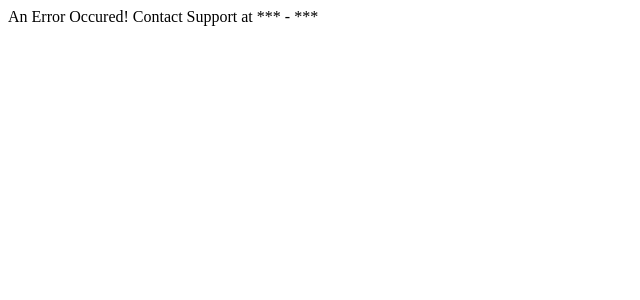
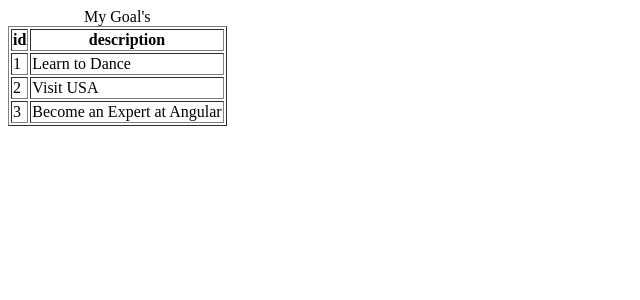
Before and after one commit to eveningstar33/GoalTracker, an Angular app in the folder goal/: page /goals in a window 1280 px wide. Shown: the top 300 px of the page, without its empty margins (0-640 px from the left). Built offline with nearby package versions, Linux system fonts and the light colour scheme.

Commit message:
Added ListGoals Component

```diff
--- a/goal/src/app/app-routing.module.ts
+++ b/goal/src/app/app-routing.module.ts
@@ -3,6 +3,7 @@
 import { LoginComponent } from './login/login.component';
 import { WelcomeComponent } from './welcome/welcome.component';
 import { ErrorComponent } from './error/error.component';
+import { ListGoalsComponent } from './list-goals/list-goals.component';
 
 const routes: Routes = [
   {
@@ -18,6 +19,10 @@
     component: WelcomeComponent
   },
   {
+    path: 'goals',
+    component: ListGoalsComponent
+  },
+  {
     path: '**',
     component: ErrorComponent
   }
--- a/goal/src/app/app.module.ts
+++ b/goal/src/app/app.module.ts
@@ -7,13 +7,15 @@
 import { WelcomeComponent } from './welcome/welcome.component';
 import { LoginComponent } from './login/login.component';
 import { ErrorComponent } from './error/error.component';
+import { ListGoalsComponent } from './list-goals/list-goals.component';
 
 @NgModule({
   declarations: [
     AppComponent,
     WelcomeComponent,
     LoginComponent,
-    ErrorComponent
+    ErrorComponent,
+    ListGoalsComponent
   ],
   imports: [
     BrowserModule,
--- /dev/null
+++ b/goal/src/app/list-goals/list-goals.component.html
@@ -0,0 +1,15 @@
+<table border="1">
+  <caption>My Goal's</caption>
+  <thead>
+    <tr>
+      <th>id</th>
+      <th>description</th>
+    </tr>
+  </thead>
+  <tbody>
+    <tr *ngFor="let goal of goals">
+      <td>{{goal.id}}</td>
+    <td>{{goal.description}}</td>
+    </tr>
+  </tbody>
+</table>
--- /dev/null
+++ b/goal/src/app/list-goals/list-goals.component.ts
@@ -0,0 +1,30 @@
+import { Component, OnInit } from '@angular/core';
+
+@Component({
+  selector: 'app-list-goals',
+  templateUrl: './list-goals.component.html',
+  styleUrls: ['./list-goals.component.css']
+})
+export class ListGoalsComponent implements OnInit {
+
+  goals = [
+    {
+      id: 1,
+      description: 'Learn to Dance'
+    },
+    {
+      id: 2,
+      description: 'Visit USA'
+    },
+    {
+      id: 3,
+      description: 'Become an Expert at Angular'
+    }
+  ];
+
+  constructor() { }
+
+  ngOnInit() {
+  }
+
+}
```
Also changed, not shown: goal/src/app/list-goals/list-goals.component.css (added), 1 other file (tests, documents, lock files or other folders).
